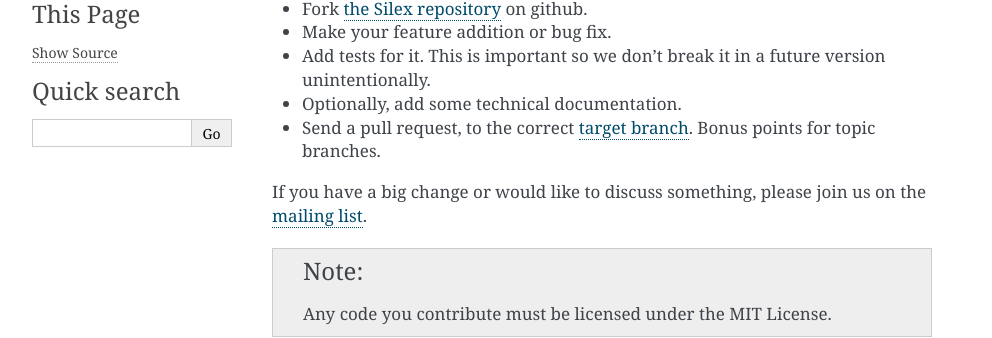
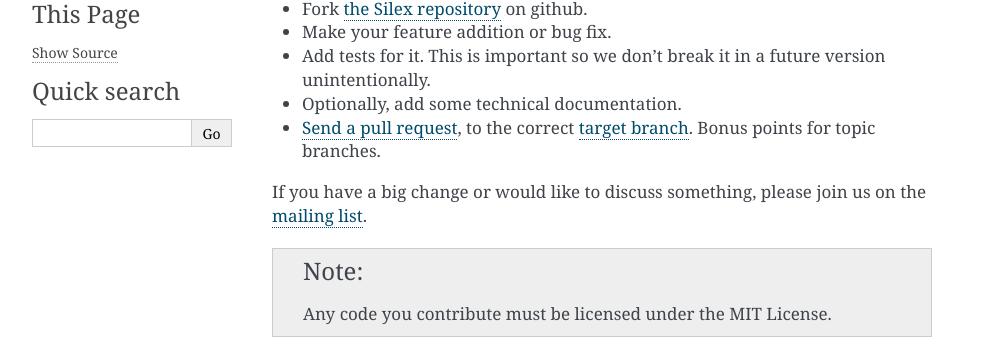
Before and after one commit to silexphp/Silex, a Sphinx documentation site: the page built from doc/contributing.rst, in a window 1280 px wide. Shown: the part 171-509 px from the top of the page, without its empty margins (148-1140 px from the left). Built offline with Sphinx 7.4.7, drawn with Linux system fonts in a browser that asks for light colours; pages that are not in the unit, such as notebooks, are missing from menus; part of the change alters nothing that is shown.

```diff
--- a/doc/contributing.rst
+++ b/doc/contributing.rst
@@ -14,7 +14,8 @@ steps.
 
 * Optionally, add some technical documentation.
 
-* Send a pull request, to the correct `target branch`_. Bonus points for topic branches.
+* `Send a pull request <https://help.github.com/articles/creating-a-pull-request>`_, to the correct `target branch`_.
+  Bonus points for topic branches.
 
 If you have a big change or would like to discuss something,
 please join us on the `mailing list
```
